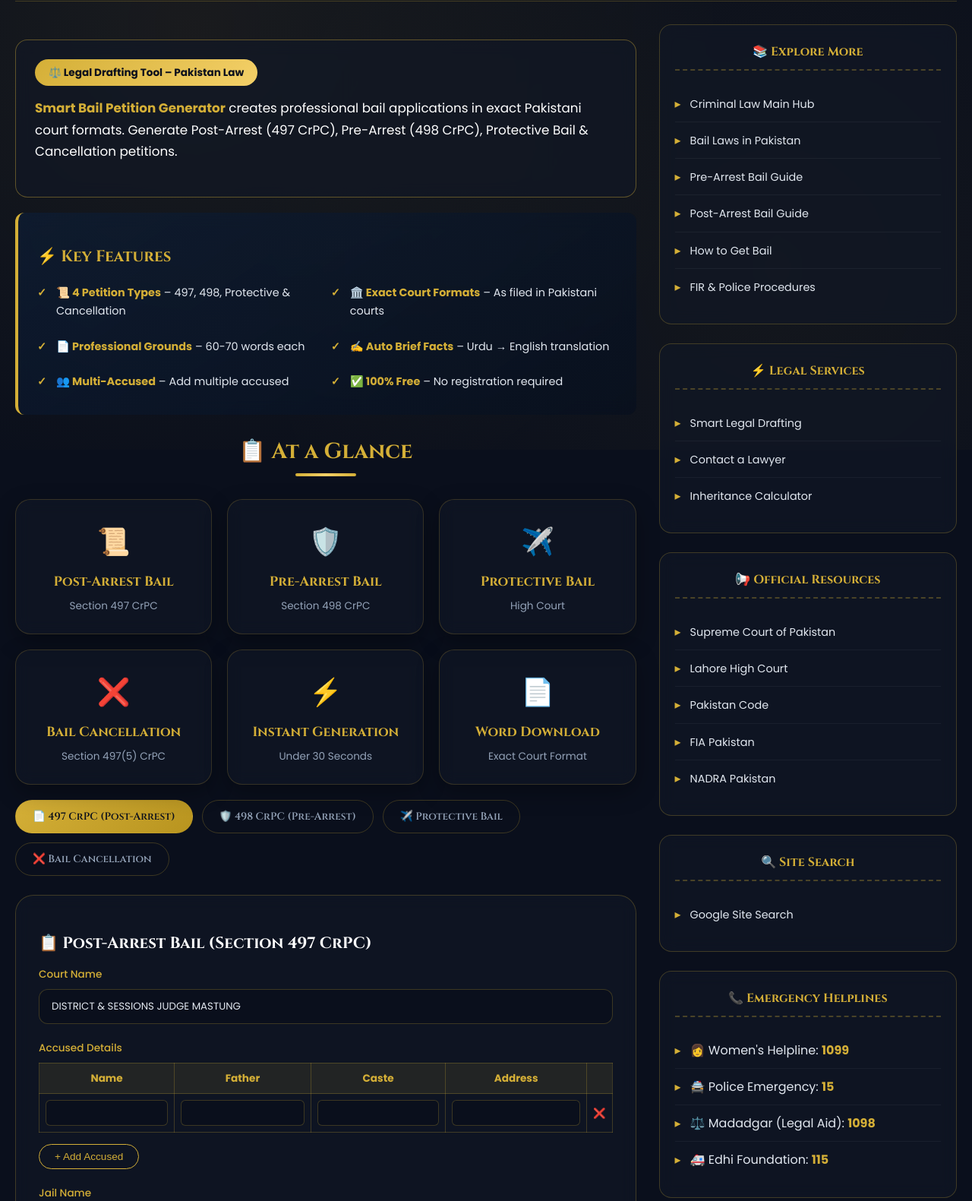
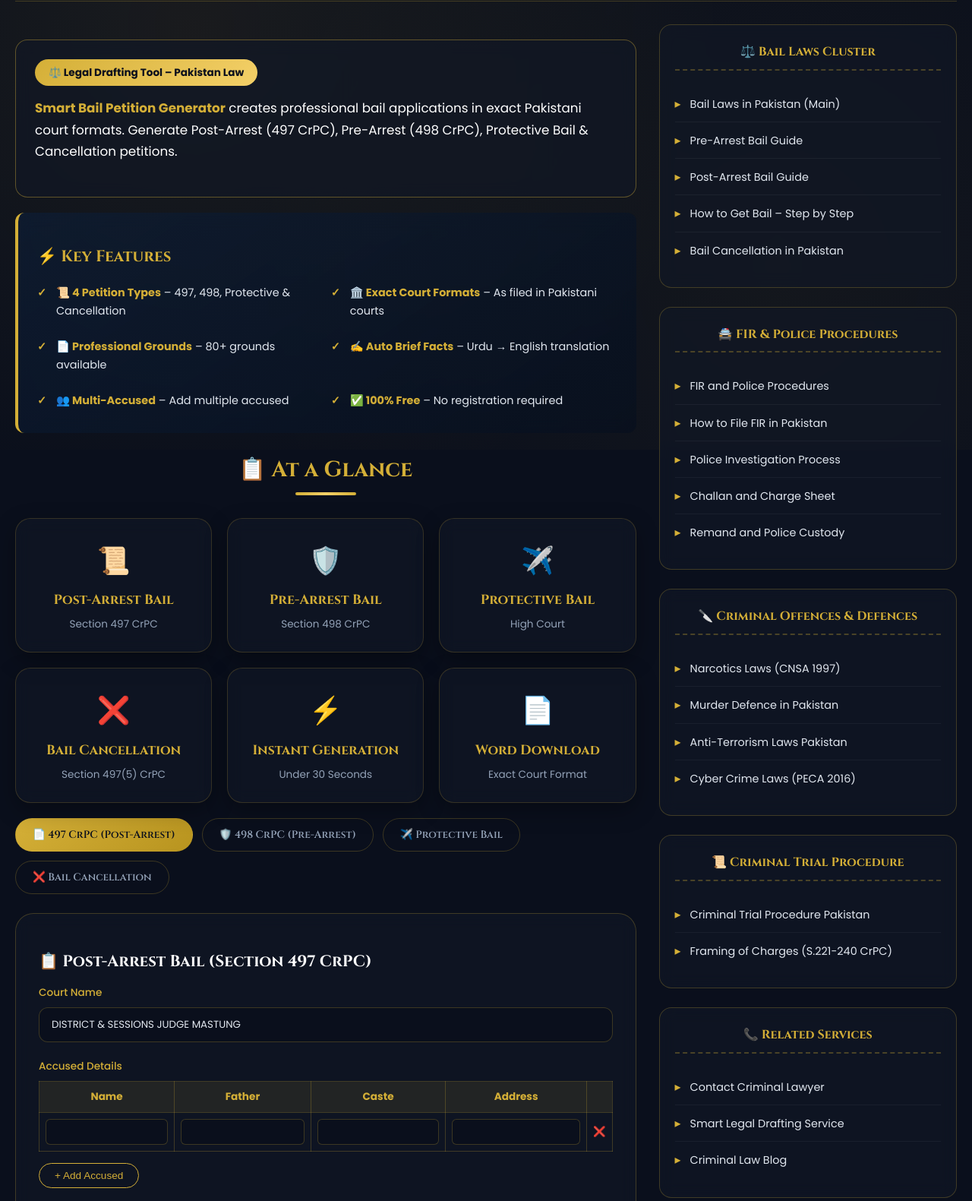
Before and after one commit to MKlegal/smart-bail-petition-generator, a plain HTML site: page index.html in a window 1280 px wide. Shown: the part 208-1789 px from the top of the page at 76% size. Drawn offline with Linux system fonts and the light colour scheme; a web font is replaced by a local one.

Commit message:
Update index.html

```diff
--- a/index.html
+++ b/index.html
@@ -6,7 +6,7 @@
 
     <!-- SEO Meta Tags -->
     <title>Smart Bail Petition Generator – Create 497, 498 CrPC Bail Applications Online (2026)</title>
-    <meta name="description" content="Smart Bail Petition Generator: Create professional post-arrest bail (497 CrPC), pre-arrest bail (498 CrPC), protective bail & cancellation petitions online. Exact court formats. Free legal drafting tool.">
+    <meta name="description" content="Smart Bail Petition Generator: Create professional post-arrest bail (497 CrPC), pre-arrest bail (498 CrPC), protective bail &amp; cancellation petitions online. Exact court formats. Free legal drafting tool.">
     <meta name="keywords" content="Smart Bail Petition Generator, bail petition maker Pakistan, Section 497 CrPC bail, Section 498 CrPC bail, post-arrest bail tool, pre-arrest bail generator, protective bail Pakistan, bail cancellation petition, online legal drafting, MK Legal Hub">
     <meta name="author" content="MK Legal Hub">
     <meta name="robots" content="index, follow">
@@ -16,7 +16,7 @@
 
     <!-- Open Graph Tags -->
     <meta property="og:title" content="Smart Bail Petition Generator – Create 497, 498 CrPC Bail Applications Online">
-    <meta property="og:description" content="Free online tool for Pakistani lawyers. Exact court formats. Post-arrest, pre-arrest, protective & cancellation.">
+    <meta property="og:description" content="Free online tool for Pakistani lawyers. Exact court formats. Post-arrest, pre-arrest, protective &amp; cancellation.">
     <meta property="og:image" content="https://images.pexels.com/photos/5669602/pexels-photo-5669602.jpeg">
     <meta property="og:url" content="https://mklegalhub.com/smart-bail-petition-generator/">
     <meta property="og:type" content="website">
@@ -44,7 +44,7 @@
         <div class="container">
             <!-- Back Button -->
             <div class="back-to-main">
-                <a href="#" class="back-btn">← Back to Criminal Law Hub</a>
+                <a href="https://mklegalhub.com/criminal-law-in-pakistan/" class="back-btn">← Back to Criminal Law Hub</a>
             </div>
 
             <!-- Header -->
@@ -52,12 +52,21 @@
                 <div class="logo">
                     <h1>⚖️ SMART BAIL PETITION GENERATOR</h1>
                     <p>Pakistan's Most Advanced Legal Drafting Dashboard | Exact Court Formats</p>
-                    <div class="urdu-tagline">پاکستان کا جدید ترین قانونی ڈرافٹنگ ڈیش بورڈ</div>
+                    <div class="urdu-tagline">فوجداری مقدمات کی ڈرافٹنگ کا سب سے قابلِ اعتماد اور ایڈوانسڈ پلیٹ فارم</div>
                 </div>
                 <div class="stats">
-                    <div class="stat"><div class="stat-value">4</div><div class="stat-label">Petition Types</div></div>
-                    <div class="stat"><div class="stat-value">30+</div><div class="stat-label">Legal Grounds</div></div>
-                    <div class="stat"><div class="stat-value">30s</div><div class="stat-label">Generation</div></div>
+                    <div class="stat">
+                        <div class="stat-value">4</div>
+                        <div class="stat-label">Petition Types</div>
+                    </div>
+                    <div class="stat">
+                        <div class="stat-value">80+</div>
+                        <div class="stat-label">Legal Grounds</div>
+                    </div>
+                    <div class="stat">
+                        <div class="stat-value">30s</div>
+                        <div class="stat-label">Generation</div>
+                    </div>
                 </div>
             </header>
 
@@ -68,16 +77,16 @@
                     <!-- Featured Snippet -->
                     <div class="featured-snippet">
                         <span class="snippet-badge">⚖️ Legal Drafting Tool – Pakistan Law</span>
-                        <p class="snippet-text"><strong>Smart Bail Petition Generator</strong> creates professional bail applications in exact Pakistani court formats. Generate Post-Arrest (497 CrPC), Pre-Arrest (498 CrPC), Protective Bail & Cancellation petitions.</p>
+                        <p class="snippet-text"><strong>Smart Bail Petition Generator</strong> creates professional bail applications in exact Pakistani court formats. Generate Post-Arrest (497 CrPC), Pre-Arrest (498 CrPC), Protective Bail &amp; Cancellation petitions.</p>
                     </div>
 
                     <!-- Key Takeaways -->
                     <div class="key-takeaways">
                         <h3>⚡ Key Features</h3>
                         <ul>
-                            <li><strong>📜 4 Petition Types</strong> – 497, 498, Protective & Cancellation</li>
+                            <li><strong>📜 4 Petition Types</strong> – 497, 498, Protective &amp; Cancellation</li>
                             <li><strong>🏛️ Exact Court Formats</strong> – As filed in Pakistani courts</li>
-                            <li><strong>📄 Professional Grounds</strong> – 60-70 words each</li>
+                            <li><strong>📄 Professional Grounds</strong> – 80+ grounds available</li>
                             <li><strong>✍️ Auto Brief Facts</strong> – Urdu → English translation</li>
                             <li><strong>👥 Multi-Accused</strong> – Add multiple accused</li>
                             <li><strong>✅ 100% Free</strong> – No registration required</li>
@@ -115,31 +124,61 @@
                             <button class="btn-outline" id="copyBtn">📋 Copy Draft</button>
                             <button class="btn-download" id="downloadBtn">⬇️ Download Word (.doc)</button>
                         </div>
-                        <button class="btn-generate" id="generateBtn">✨ Generate & Refresh Preview</button>
+                        <button class="btn-generate" id="generateBtn">✨ Generate &amp; Refresh Preview</button>
                     </div>
                 </div>
 
-                <!-- Sidebar -->
+                <!-- Sidebar - UPDATED WITH WORKING LINKS ONLY -->
                 <aside class="sidebar">
                     <div class="sidebar-widget">
-                        <h4>📚 Explore More</h4>
+                        <h4>⚖️ Bail Laws Cluster</h4>
                         <ul>
-                            <li><a href="#">Criminal Law Main Hub</a></li>
-                            <li><a href="#">Bail Laws in Pakistan</a></li>
-                            <li><a href="#">Pre-Arrest Bail Guide</a></li>
-                            <li><a href="#">Post-Arrest Bail Guide</a></li>
-                            <li><a href="#">How to Get Bail</a></li>
-                            <li><a href="#">FIR & Police Procedures</a></li>
+                            <li><a href="https://mklegalhub.com/bail-laws-in-pakistan-sections-497-498-crpc/">Bail Laws in Pakistan (Main)</a></li>
+                            <li><a href="https://mklegalhub.com/pre-arrest-bail-pakistan/">Pre-Arrest Bail Guide</a></li>
+                            <li><a href="https://mklegalhub.com/post-arrest-bail-pakistan/">Post-Arrest Bail Guide</a></li>
+                            <li><a href="https://mklegalhub.com/how-to-get-bail-in-pakistan-step-by-step/">How to Get Bail – Step by Step</a></li>
+                            <li><a href="https://mklegalhub.com/bail-cancellation-pakistan/">Bail Cancellation in Pakistan</a></li>
                         </ul>
                     </div>
+
                     <div class="sidebar-widget">
-                        <h4>⚡ Legal Services</h4>
+                        <h4>🚔 FIR & Police Procedures</h4>
                         <ul>
-                            <li><a href="#">Smart Legal Drafting</a></li>
-                            <li><a href="#">Contact a Lawyer</a></li>
-                            <li><a href="#">Inheritance Calculator</a></li>
+                            <li><a href="https://mklegalhub.com/fir-and-police-procedures-in-pakistan-crpc-guide/">FIR and Police Procedures</a></li>
+                            <li><a href="https://mklegalhub.com/how-to-file-fir-in-pakistan/">How to File FIR in Pakistan</a></li>
+                            <li><a href="https://mklegalhub.com/police-investigation-process-pakistan-section-156-173-crpc/">Police Investigation Process</a></li>
+                            <li><a href="https://mklegalhub.com/challan-charge-sheet-pakistan-section-173-crpc/">Challan and Charge Sheet</a></li>
+                            <li><a href="https://mklegalhub.com/remand-police-custody-pakistan-section-167-crpc/">Remand and Police Custody</a></li>
                         </ul>
                     </div>
+
+                    <div class="sidebar-widget">
+                        <h4>🔪 Criminal Offences & Defences</h4>
+                        <ul>
+                            <li><a href="https://mklegalhub.com/narcotics-laws-in-pakistan-cnsa-act-1997-guide/">Narcotics Laws (CNSA 1997)</a></li>
+                            <li><a href="https://mklegalhub.com/murder-defence-in-pakistan/">Murder Defence in Pakistan</a></li>
+                            <li><a href="https://mklegalhub.com/anti-terrorism-act-pakistan-ata-1997/">Anti-Terrorism Laws Pakistan</a></li>
+                            <li><a href="https://mklegalhub.com/cyber-crime-laws-pakistan-peca-2016/">Cyber Crime Laws (PECA 2016)</a></li>
+                        </ul>
+                    </div>
+
+                    <div class="sidebar-widget">
+                        <h4>📜 Criminal Trial Procedure</h4>
+                        <ul>
+                            <li><a href="https://mklegalhub.com/criminal-trial-procedure-pakistan-crpc/">Criminal Trial Procedure Pakistan</a></li>
+                            <li><a href="https://mklegalhub.com/framing-of-charges-pakistan-crpc/">Framing of Charges (S.221-240 CrPC)</a></li>
+                        </ul>
+                    </div>
+
+                    <div class="sidebar-widget">
+                        <h4>📞 Related Services</h4>
+                        <ul>
+                            <li><a href="https://mklegalhub.com/contact/">Contact Criminal Lawyer</a></li>
+                            <li><a href="https://mklegalhub.com/service/">Smart Legal Drafting Service</a></li>
+                            <li><a href="https://mklegalhub.com/category/criminal-law-pakistan/">Criminal Law Blog</a></li>
+                        </ul>
+                    </div>
+
                     <div class="sidebar-widget">
                         <h4>📢 Official Resources</h4>
                         <ul>
@@ -150,12 +189,7 @@
                             <li><a href="https://www.nadra.gov.pk/" target="_blank" rel="noopener">NADRA Pakistan</a></li>
                         </ul>
                     </div>
-                    <div class="sidebar-widget">
-                        <h4>🔍 Site Search</h4>
-                        <ul>
-                            <li><a href="https://www.google.com/search?q=site:mklegalhub.com" target="_blank" rel="noopener">Google Site Search</a></li>
-                        </ul>
-                    </div>
+
                     <div class="sidebar-widget">
                         <h4>📞 Emergency Helplines</h4>
                         <ul>
@@ -173,8 +207,8 @@
             <div class="divider"></div>
             <div class="glance-grid">
                 <div class="glance-card"><div class="glance-icon">1️⃣</div><h4>Select Petition Type</h4><p>Post-Arrest, Pre-Arrest, Protective, or Cancellation</p></div>
-                <div class="glance-card"><div class="glance-icon">2️⃣</div><h4>Fill Case Details</h4><p>FIR, accused, grounds & brief facts</p></div>
-                <div class="glance-card"><div class="glance-icon">3️⃣</div><h4>Generate & Download</h4><p>Preview & download as Word file</p></div>
+                <div class="glance-card"><div class="glance-icon">2️⃣</div><h4>Fill Case Details</h4><p>FIR, accused, grounds &amp; brief facts</p></div>
+                <div class="glance-card"><div class="glance-icon">3️⃣</div><h4>Generate &amp; Download</h4><p>Preview &amp; download as Word file</p></div>
             </div>
 
             <!-- FAQ Section -->
@@ -209,7 +243,7 @@
             <div class="cta-section">
                 <h2 class="cta-title">Ready to <span>Generate Your Bail Petition?</span></h2>
                 <p class="cta-subtitle">Join thousands of Pakistani lawyers who save hours every week.</p>
-                <div class="urdu-tagline" style="margin-bottom:30px;">ہزاروں پاکستانی وکلاء کے ساتھ شامل ہوں جو ہر ہفتے گھنٹوں کی بچت کرتے ہیں۔</div>
+                <div class="urdu-tagline" style="margin-bottom:30px;">فوجداری مقدمات کی ڈرافٹنگ کا سب سے قابلِ اعتماد پلیٹ فارم۔ ہزاروں وکلاء کا بھروسہ۔</div>
                 <div class="btn-group">
                     <a href="#tabs" class="btn-gold">📜 Start Generating Now</a>
                     <a href="https://wa.me/923414834719" class="btn-whatsapp">📞 WhatsApp Us</a>
```
